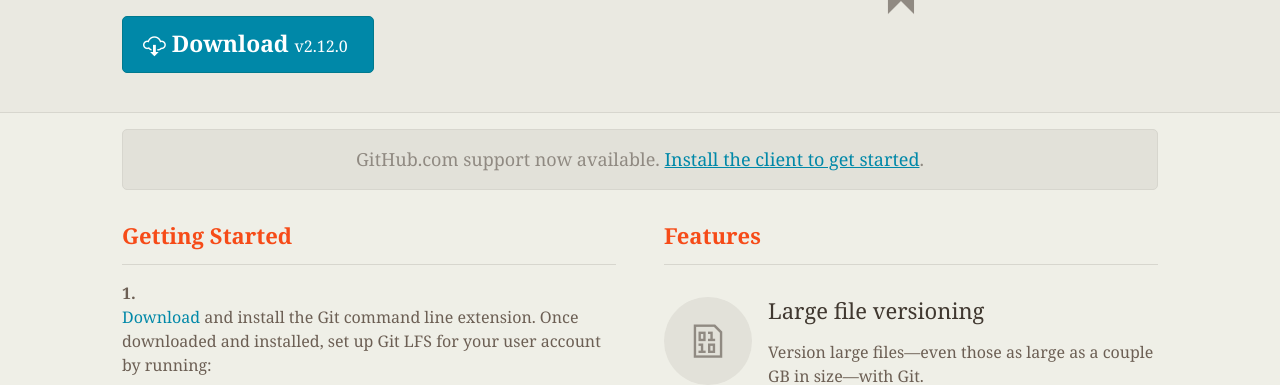
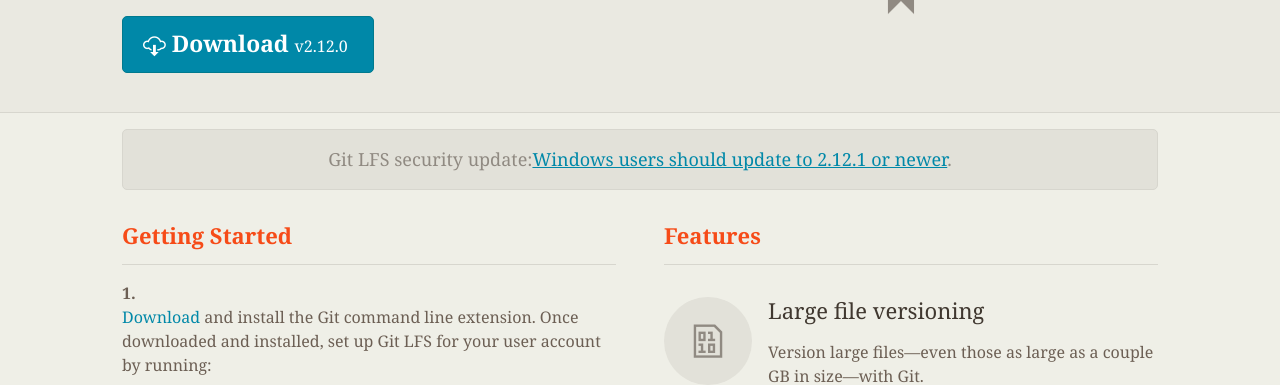
Before and after one commit to git-lfs/git-lfs.github.com, a Jekyll site: the page built from index.html, in a window 1280 px wide. Shown: the part 371-756 px from the top of the page. Built offline with Jekyll 4.4.1, drawn with Linux system fonts in a browser that asks for light colours.

Commit message:
Add security advisory notice for CVE-2020-27955.

```diff
--- a/_includes/home/secondary.html
+++ b/_includes/home/secondary.html
@@ -2,14 +2,10 @@
   <div class="wrapper">
 
     <div class="column">
-      <a class="dot-com-announcement js-os-data" data-os-attr="href" data-ga-params="download,banner"
-         href="https://github.com/git-lfs/git-lfs/releases/latest"
-         data-os-mac="https://github.com/git-lfs/git-lfs/releases/download/v{{site.git-lfs-release}}/git-lfs-darwin-amd64-v{{site.git-lfs-release}}.zip"
-         data-os-windows="https://github.com/git-lfs/git-lfs/releases/download/v{{site.git-lfs-release}}/git-lfs-windows-v{{site.git-lfs-release}}.exe"
-         data-os-linux="https://github.com/git-lfs/git-lfs/releases/download/v{{site.git-lfs-release}}/git-lfs-linux-amd64-v{{site.git-lfs-release}}.tar.gz">
-         GitHub.com support now available. <br/><span>Install the client to get started</span>.</a>
+      <a class="dot-com-announcement" data-ga-params="banner"
+         href="https://github.com/git-lfs/git-lfs/security/advisories/GHSA-4g4p-42wc-9f3m">
+        Git LFS security update:<br/><span>Windows users should update to 2.12.1 or newer</span>.</a>
       </a>
-
     </div>
 
 
```
